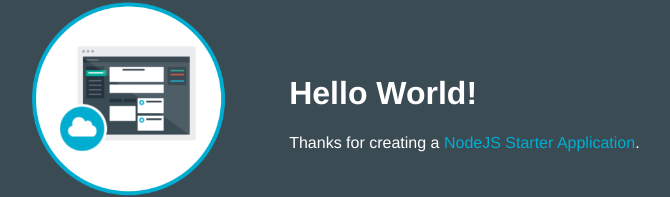
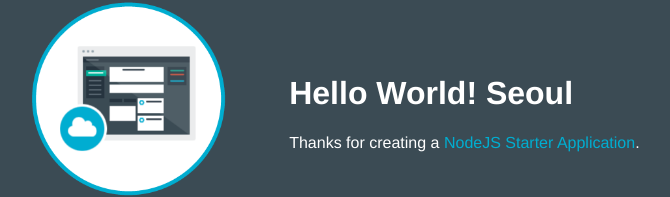
Before and after one commit to jmyung/nodejs-bluemix, a website: page public/index.html in a window 1280 px wide. Shown: the part 157-354 px from the top of the page, without its empty margins (253-923 px from the left). Drawn offline with Linux system fonts and the light colour scheme.

Commit message:
add Seoul

```diff
--- a/public/index.html
+++ b/public/index.html
@@ -16,7 +16,7 @@
           <img class = "newappIcon" src="images/newapp-icon.png">
         </td>
         <td>
-          <h1 id="message">Hello World!</h1>
+          <h1 id="message">Hello World! Seoul</h1>
           <p class='description'></p> Thanks for creating a <span class = "blue">NodeJS Starter Application</span>.
         </td>
       </tr>
```
Also changed, not shown: 1 other file.
